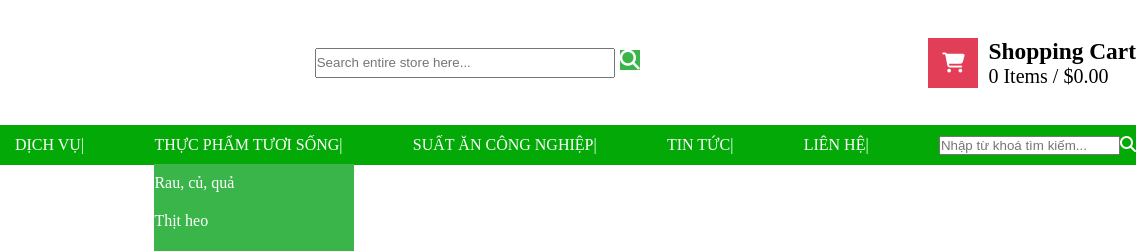
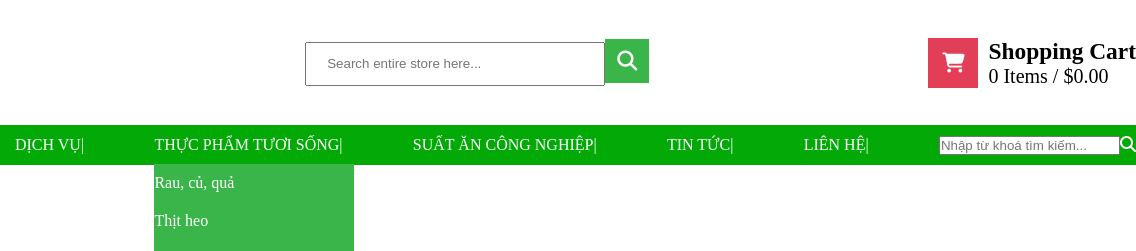
Before and after one commit to Dinh-Linh/HIT_Web_Private, a plain HTML site: page Buoi6Off/NguyenDinhLinh.html in a window 1280 px wide. Shown: the top 251 px of the page, 144-1280 px from the left. Drawn offline with Linux system fonts and the light colour scheme.

Commit message:
fileLearn

```diff
--- a/Buoi6Off/NguyenDinhLinh.css
+++ b/Buoi6Off/NguyenDinhLinh.css
@@ -21,7 +21,12 @@ header>.logo>img {
 header>.search>input {
     width: 300px;
     height: 30px;
-    padding-right: 20px;
+    padding: 20px;
+}
+
+header>.search>i {
+    padding: 12px;
+    margin-left: -5px;
 }
 
 header>.shopping {
```
